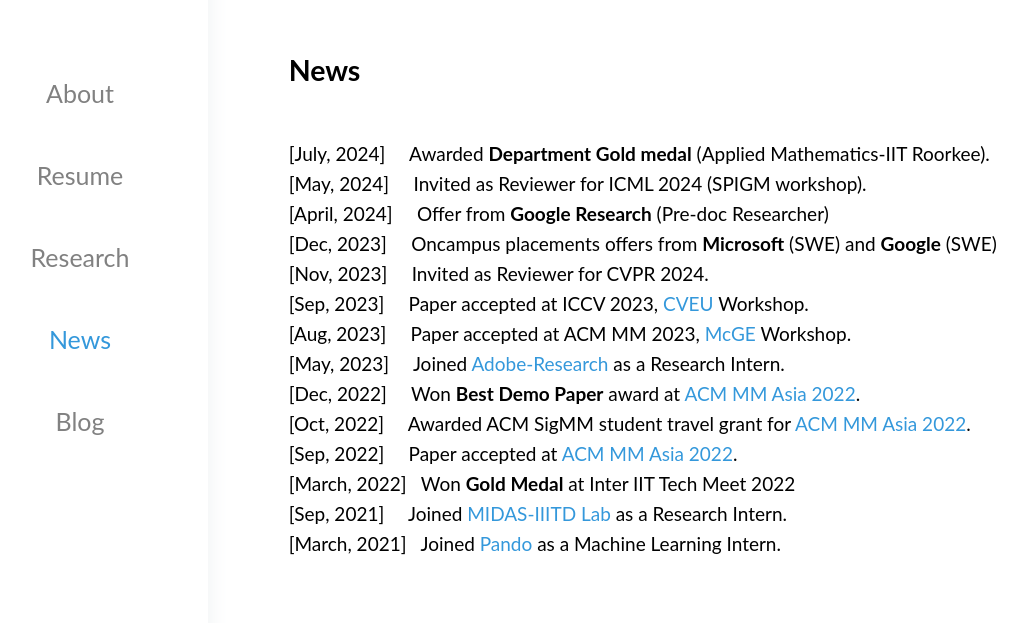
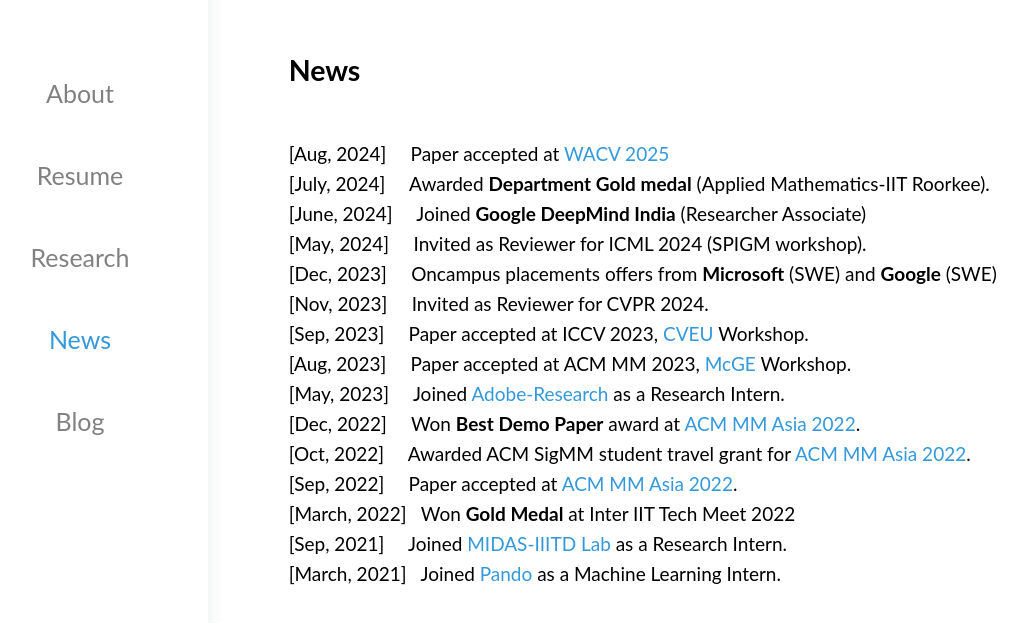
Before and after one commit to sahilg06/sahilg06.github.io, a plain HTML site: page news.html in a window 1280 px wide. Shown: the part 103-726 px from the top of the page, without its empty margins (48-1075 px from the left). Drawn offline with Linux system fonts and the light colour scheme.

Commit message:
Update news.html

```diff
--- a/news.html
+++ b/news.html
@@ -25,9 +25,10 @@
 <div class="news">
 
     <h2>News</h2><br>
+    [Aug, 2024] &nbsp; &nbsp; Paper accepted at <a href="https://wacv2025.thecvf.com/" target="_blank">WACV 2025</a><br>
     [July, 2024] &nbsp; &nbsp; Awarded <b>Department Gold medal</b> (Applied Mathematics-IIT Roorkee).<br>
+    [June, 2024] &nbsp; &nbsp; Joined <b>Google DeepMind India</b> (Researcher Associate)<br>
     [May, 2024] &nbsp; &nbsp; Invited as Reviewer for ICML 2024 (SPIGM workshop).<br>
-    [April, 2024] &nbsp; &nbsp; Offer from <b>Google Research</b> (Pre-doc Researcher)<br>
     [Dec, 2023] &nbsp; &nbsp; Oncampus placements offers from <b>Microsoft</b> (SWE) and <b>Google</b> (SWE)<br>
     [Nov, 2023] &nbsp; &nbsp; Invited as Reviewer for CVPR 2024.<br>
     [Sep, 2023] &nbsp; &nbsp; Paper accepted at ICCV 2023, <a href="https://cveu.github.io/" target="_blank">CVEU</a> Workshop.<br>
```
